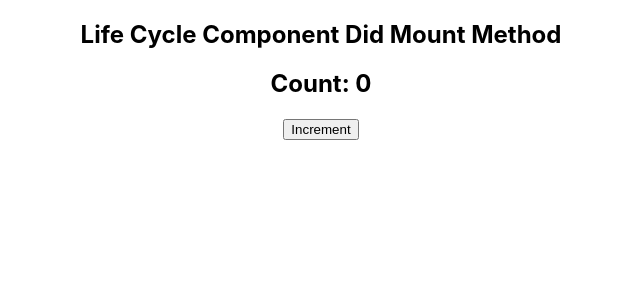
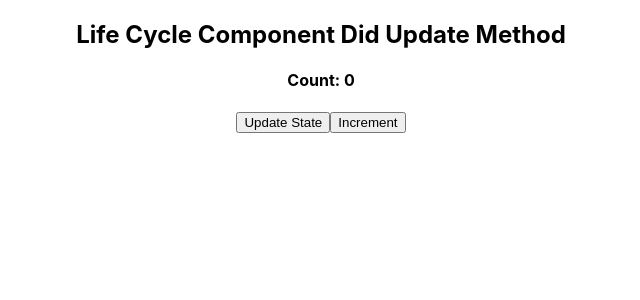
Before and after one commit to sanjay128yadav/react_js, a React (Create React App) app: page / in a window 1280 px wide. Shown: the top 300 px of the page, without its empty margins (319-959 px from the left). Built offline with nearby package versions, Linux system fonts and the light colour scheme.

Commit message:
RJ 31July2024

```diff
--- a/src/App.js
+++ b/src/App.js
@@ -6,32 +6,35 @@ export default class App extends Component {
   constructor() {
     super()
     this.state = {
+      name: "Samir",
       count: 0,
     }
-    console.log("Constructor Called");
+    //console.log("Constructor Called");
   }
 
-  // Example 2
+  // Example 1
+  componentDidUpdate(prevProps, prevState) {
+    //console.log("Component Did Update Called");
 
-  incrementCount = () => {
-    this.setState((prevState) => ({
-        count: prevState.count + 1
-    }))
+    console.log(prevState.count, this.state.count);
+
+    if (this.state.count, prevState.count){
+        alert("Working");
+        console.log("Component Did Update Called", prevState.count, this.state.count);
+    }
   }
 
-  componentDidMount() {
-    console.log("componentDidMount Called");
-  }
   render() {
-    console.log("Render Called");
+    //console.log("Render Called");
     return (
       <div className='App'>
-        <h2>Life Cycle Component Did Mount Method</h2>
+        <h2>Life Cycle Component Did Update Method</h2>
+        <h4>Count: {this.state.count}</h4>
 
-        {/* Example 2*/}
+        <button onClick={()=>this.setState({name:"Sanjay Yadav"})}>Update State</button>
 
-        <h2>Count: {this.state.count}</h2>
-        <button onClick={this.incrementCount}>Increment</button>
+        <button onClick={()=>this.setState({count: this.state.count + 1})}>Increment</button>
+
       </div>
     )
   }
```
